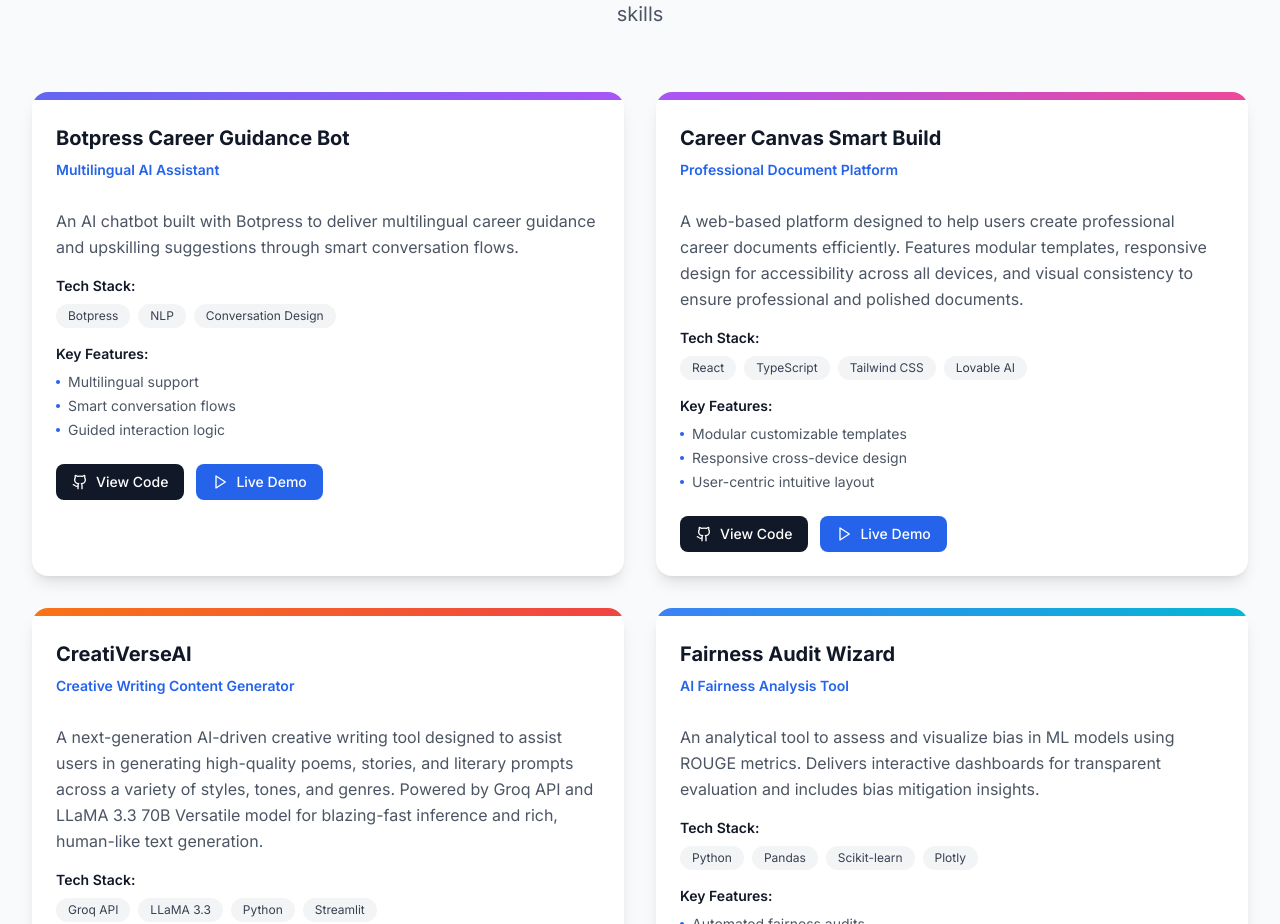
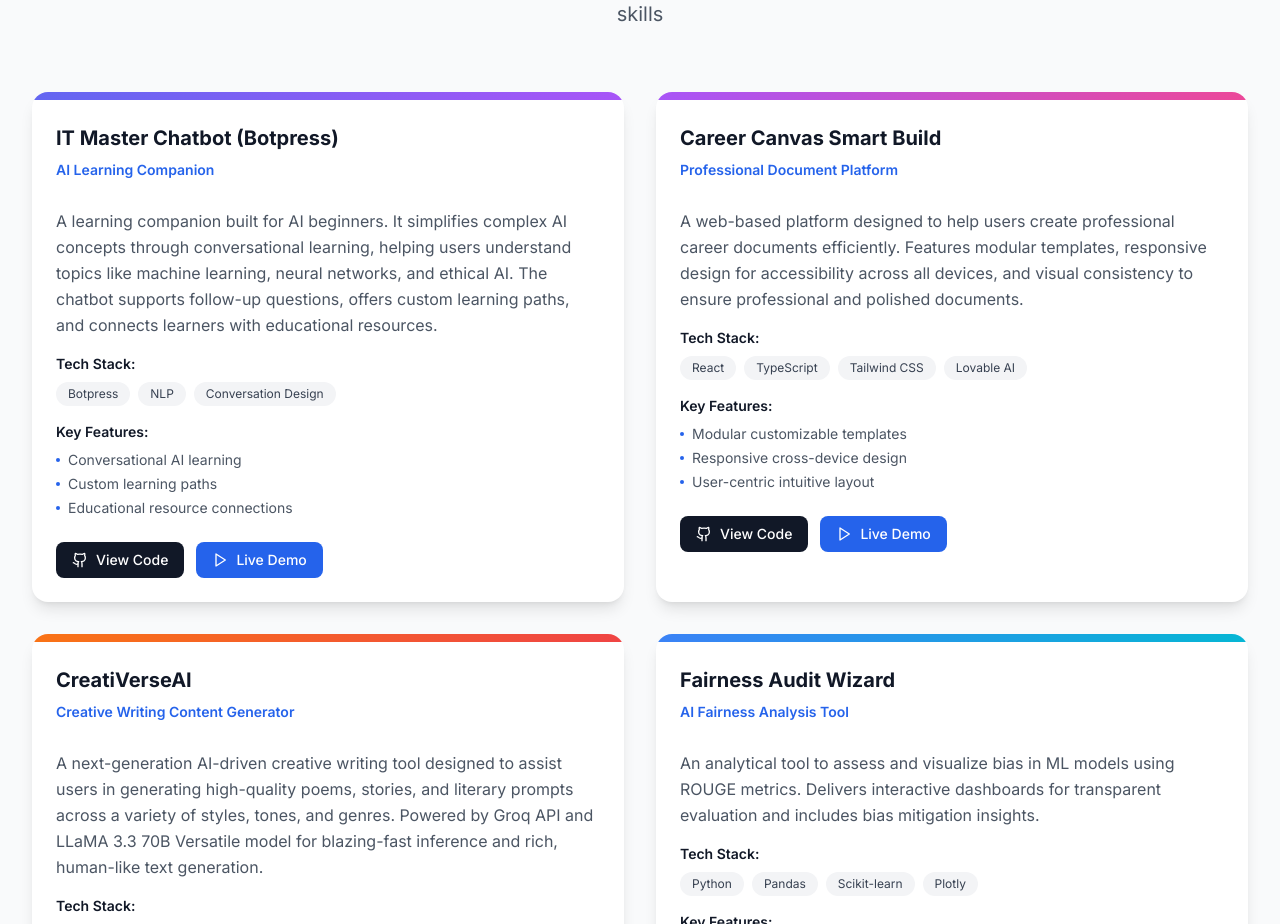
Before and after one commit to Sanelise01/sanelise-portfolio, a React (Vite) app: page / in a window 1280 px wide. Shown: the part 3461-4385 px from the top of the page. Built offline with nearby package versions, Linux system fonts and the light colour scheme.

Commit message:
Update Botpress project description
Updated the description of the Botpress Career Guidance Bot project in `src/components/Projects.tsx` to reflect the new information.

```diff
--- a/src/components/Projects.tsx
+++ b/src/components/Projects.tsx
@@ -5,11 +5,11 @@ import { Github, ExternalLink, Play } from 'lucide-react';
 const Projects = () => {
   const projects = [
     {
-      title: "Botpress Career Guidance Bot",
-      type: "Multilingual AI Assistant",
-      description: "An AI chatbot built with Botpress to deliver multilingual career guidance and upskilling suggestions through smart conversation flows.",
+      title: "IT Master Chatbot (Botpress)",
+      type: "AI Learning Companion",
+      description: "A learning companion built for AI beginners. It simplifies complex AI concepts through conversational learning, helping users understand topics like machine learning, neural networks, and ethical AI. The chatbot supports follow-up questions, offers custom learning paths, and connects learners with educational resources.",
       techStack: ["Botpress", "NLP", "Conversation Design"],
-      highlights: ["Multilingual support", "Smart conversation flows", "Guided interaction logic"],
+      highlights: ["Conversational AI learning", "Custom learning paths", "Educational resource connections"],
       github: "https://github.com/Sanelise01/botpress-career-guidance",
       demo: "https://cdn.botpress.cloud/webchat/v2.4/shareable.html?configUrl=https://files.bpcontent.cloud/2025/05/16/10/20250516102421-ZCIOC18F.json",
       gradient: "from-indigo-500 to-purple-500"
```
